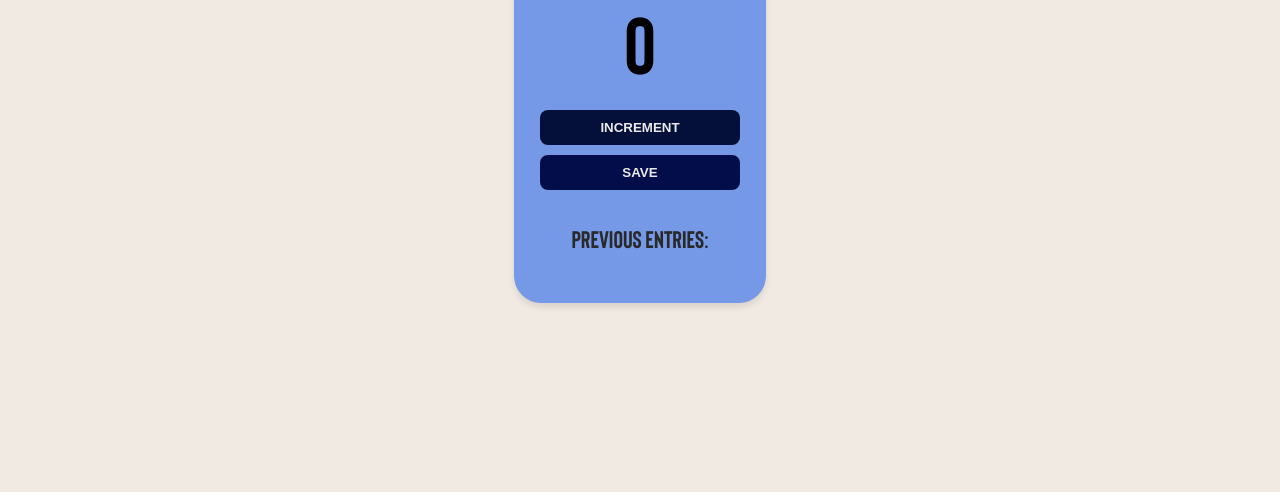
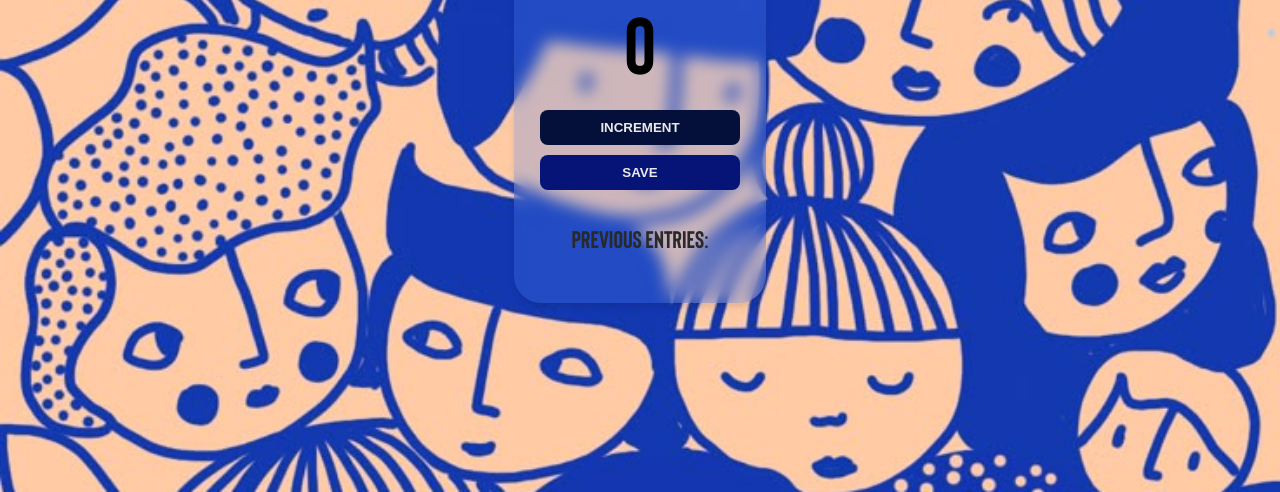
Before and after one commit to Sreehari0o4/peopleCounter, a plain HTML site: page index.html in a window 1280 px wide. Shown: the part 308-800 px from the top of the page. Drawn offline with Linux system fonts and the light colour scheme.

Commit message:
Update bg image

```diff
--- a/styles.css
+++ b/styles.css
@@ -10,6 +10,7 @@
 
 body {
     background-color: rgb(240, 234, 227);
+    background-image: url("c4.jpeg");
     background-size: cover;
     font-family: "coolC";
     font-weight: bold;
@@ -23,7 +24,7 @@ body {
 }
 
 .main1 {
-    background: rgb(117, 153, 230);
+    background: rgba(79, 132, 246, 0.274);
     backdrop-filter: blur(8px);
     padding: 26px;
     border-radius: 27px;
@@ -64,7 +65,7 @@ button{
 }
 
 #save-btn {
-    background: rgb(3, 13, 74);
+    background: rgb(5, 20, 118);
     color: rgb(234, 234, 234);
 }
 p{
```
Also changed, not shown: c1.jpeg (deleted), c2.jpeg (deleted), c3.jpeg (deleted), c4.jpeg (added).
